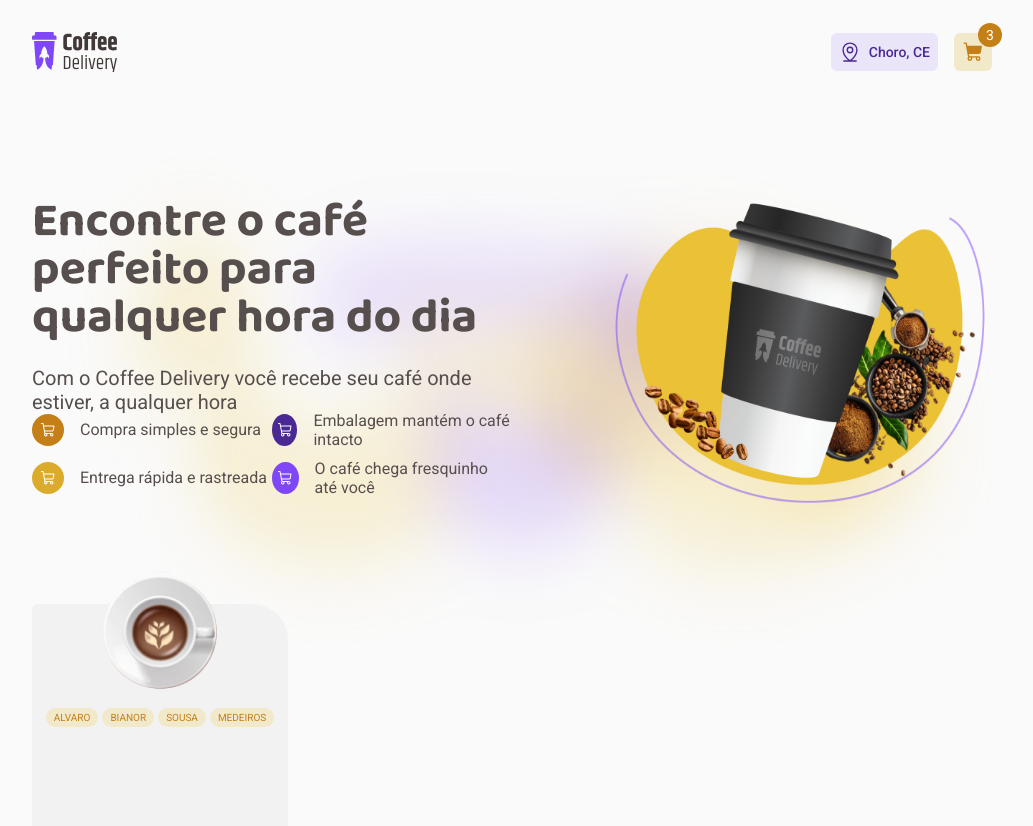
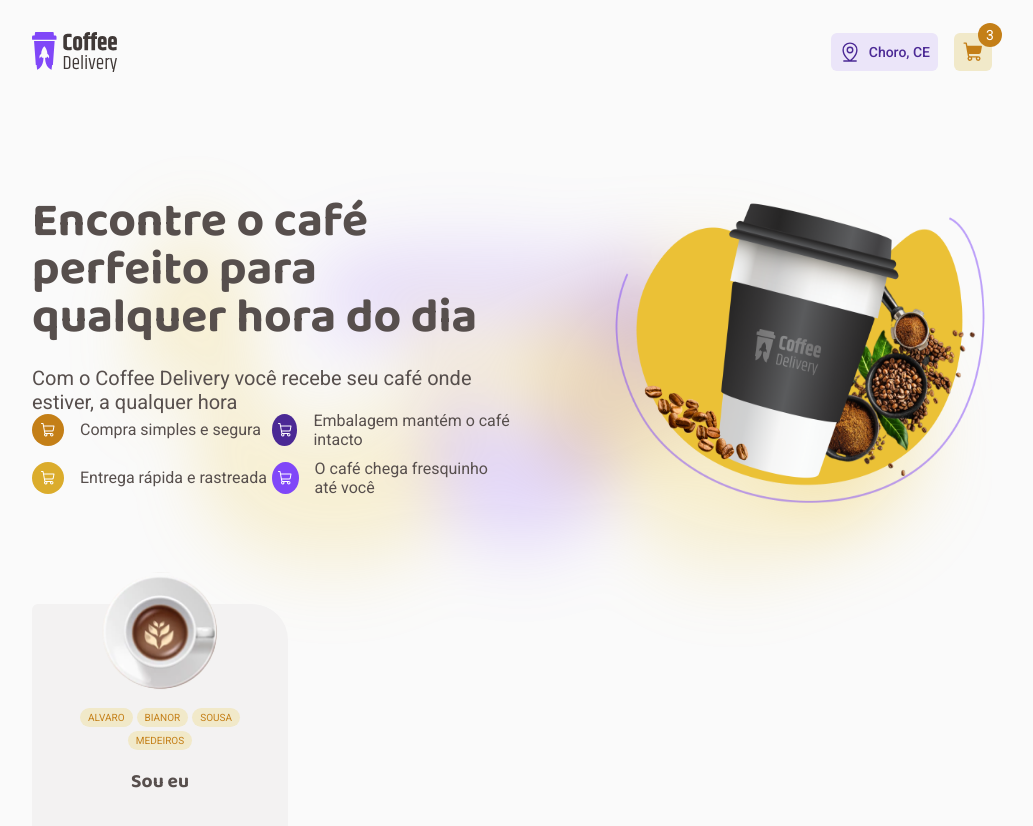
Before and after one commit to alvarobianor/coffee-delivery, a React (Vite) app: page / in a window 1280 px wide. Shown: the top 826 px of the page, without its empty margins (128-1161 px from the left). Built offline with nearby package versions, Linux system fonts and the light colour scheme.

Commit message:
Title done

```diff
--- a/src/Components/CoffeCard.tsx
+++ b/src/Components/CoffeCard.tsx
@@ -18,6 +18,7 @@
         <Tag>Sousa</Tag>
         <Tag>Medeiros</Tag>
       </ContainerTag>
+      <Title>Sou eu</Title>
     </Container>
   );
 }
@@ -25,6 +26,8 @@
 const Container = styled.div`
   width: 16rem;
   height: 19.375rem;
+
+  padding: 0rem 1.25rem;
 
   display: flex;
   flex-direction: column;
@@ -75,3 +78,11 @@
   font-family: ${({ theme }) => theme.fonts.regular};
   font-size: ${({ theme }) => theme.textSizes['components-tag']};
 `;
+
+const Title = styled.h2`
+  width: 100%;
+  font-family: ${({ theme }) => theme.fonts.title};
+  font-size: ${({ theme }) => theme.textSizes['title-title-s']};
+  line-height: 130%;
+  text-align: center;
+`;
```
